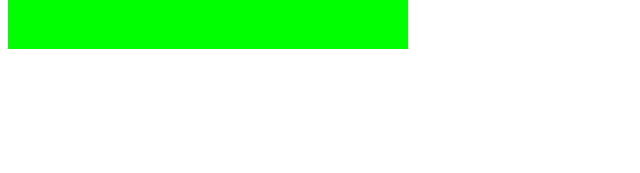
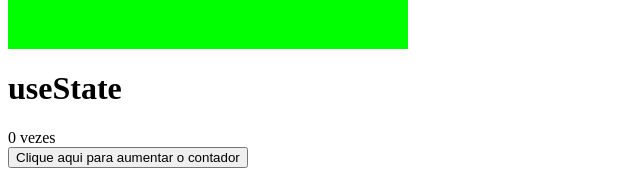
Before and after one commit to matheus-paulino/reactjs-basic-concepts, a React (Create React App) app: page / in a window 1280 px wide. Shown: the part 696-869 px from the top of the page, without its empty margins (0-640 px from the left). Before the commit the page ends 800 px from the top, so only its background shows below. Built offline with nearby package versions, Linux system fonts and the light colour scheme.

Commit message:
a basic example for use useState

```diff
--- a/src/App.js
+++ b/src/App.js
@@ -1,6 +1,7 @@
 import React from "react"
 import Props from './Props'
 import StyledComponents from "./StyledComponents";
+import UseState from './useState'
 
 
 function App() {
@@ -8,6 +9,7 @@ function App() {
     <>
       <Props />
       <StyledComponents />
+      <UseState />
     </>
   );
 }
--- /dev/null
+++ b/src/useState.js
@@ -0,0 +1,21 @@
+import React, { useState } from "react";
+
+function UseState() {
+  let [counter, setCounter] = useState(0);
+
+  const actionButton = () => {
+    setCounter(counter + 1);
+  };
+
+  return (
+    <>
+      <h1>useState</h1>
+      <div>{counter} vezes</div>
+      <button onClick={actionButton}>
+        Clique aqui para aumentar o contador
+      </button>
+    </>
+  );
+}
+
+export default UseState;
```
